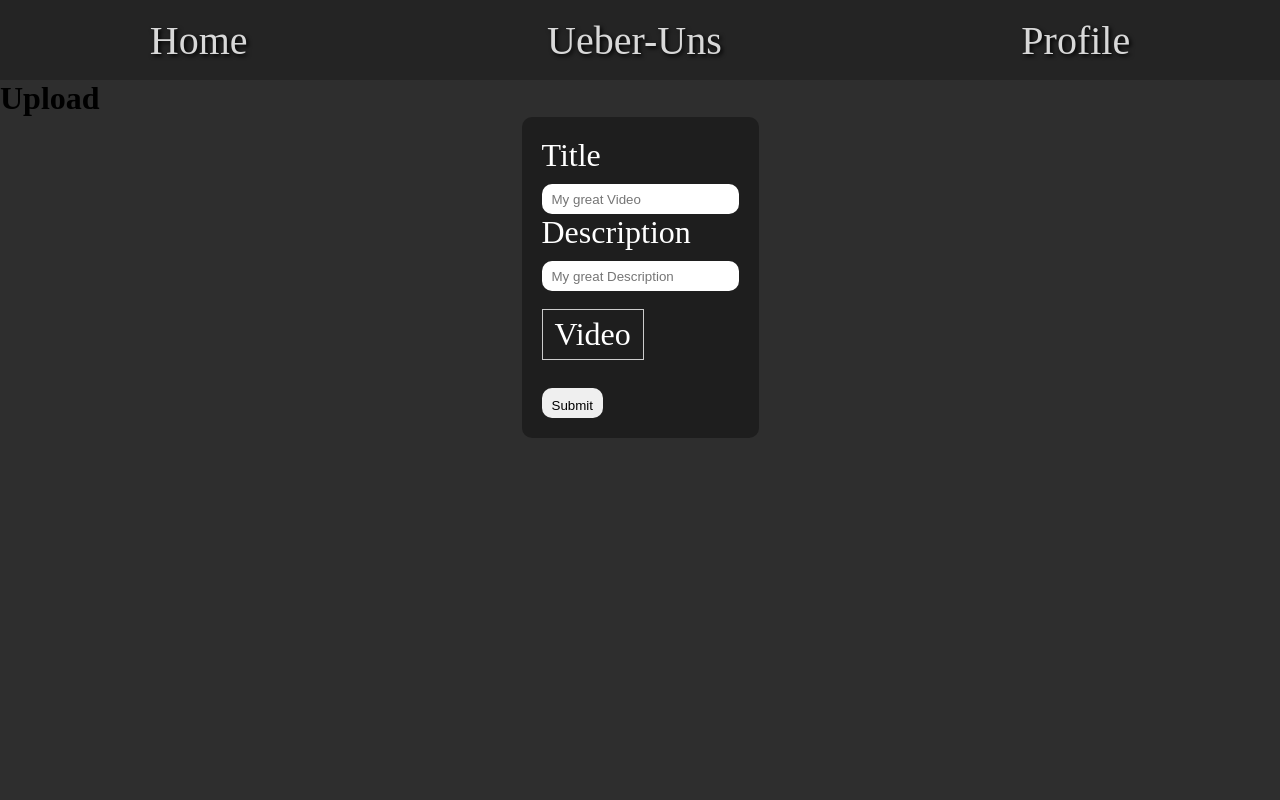
After one commit to MonsterLuni/ArchiveOfMyself, a PHP site: page /ArchiveOfMyself/upload.php in a window 1280 px wide. The commit adds this page. Run offline with PHP 8.4, Linux system fonts and the light colour scheme; a user stored in the database is signed in.

Commit message:
Videos can now be Uploaded from an account

```diff
--- a/profile.php
+++ b/profile.php
@@ -61,6 +61,7 @@ if(isset($_SESSION["loggedInUser"])){
     echo "<img src='assets/profilepictures/{$_SESSION['loggedInUser'][3]}.png' alt='profilepicture' style='height: 100px; width: auto'>
           <h1>{$_SESSION['loggedInUser'][0]}</h1>
           <h2>{$_SESSION['loggedInUser'][1]}</h2>";
+    echo "<p class='tab upload' onclick='upload_video()'>UPLOAD VIDEO</p>";
     echo "<div id='menu'>";
         // Name, Url, Image
         $tabs = [["Uploaded","Uploaded"],["Saved","Saved"],["Liked","Liked"],["Disliked","Disliked"]];
@@ -160,7 +161,10 @@ if(isset($_SESSION["loggedInUser"])){
         request.send(data);
     }
     function send_videos(type) {
-        location.replace("http://localhost/ArchiveOfMyself/profile?type=" + type)
+        location.replace("http://localhost/ArchiveOfMyself/profile?type=" + type);
+    }
+    function upload_video(){
+        location.replace("http://localhost/ArchiveOfMyself/upload");
     }
     function pagegowoosh(type){
         if(type === "login"){
--- a/styles/header.css
+++ b/styles/header.css
@@ -1,5 +1,6 @@
 *{
     margin: 0;
+    user-select: none;
 }
 body{
     background-color: #2e2e2e;
--- /dev/null
+++ b/upload.php
@@ -0,0 +1,44 @@
+<?php
+/**
+ * @author Luca Moser
+ * This file is used for the header on each page.
+ */
+?>
+<style>
+    <?php
+    include 'styles/register.css';
+    ?>
+</style>
+<header>
+    <?php
+    include "Include/header.php";
+    ?>
+</header>
+<head>
+    <title></title>
+    <?php
+    echo "<h1>Upload</h1>";
+    ?>
+</head>
+<body>
+<?php
+session_start();
+if(!isset($_SESSION['loggedInUser'])){
+    header("Location: http://localhost/ArchiveOfMyself/profile");
+    die;
+}
+?>
+<div id="body">
+    <div id="form">
+        <form action="repository/Video_Repository.php" method="post" enctype="multipart/form-data">
+            <label for="title">Title</label><br>
+            <input type="text" id="title" placeholder="My great Video" name="title" required><br>
+            <label for="description">Description</label><br>
+            <input type="text" id="description" placeholder="My great Description" name="description" required><br><br>
+            <label for="video" class="fileUpload">Video</label><br>
+            <input type="file" id="video" name="video" accept="video/mp4" required/><br>
+            <input type="submit" >
+        </form>
+    </div>
+</div>
+</body>
```
Also changed, not shown: repository/Video_Repository.php (+18 -2 lines), styles/profile.css (+9 -0 lines), .htaccess, 1 other file.
